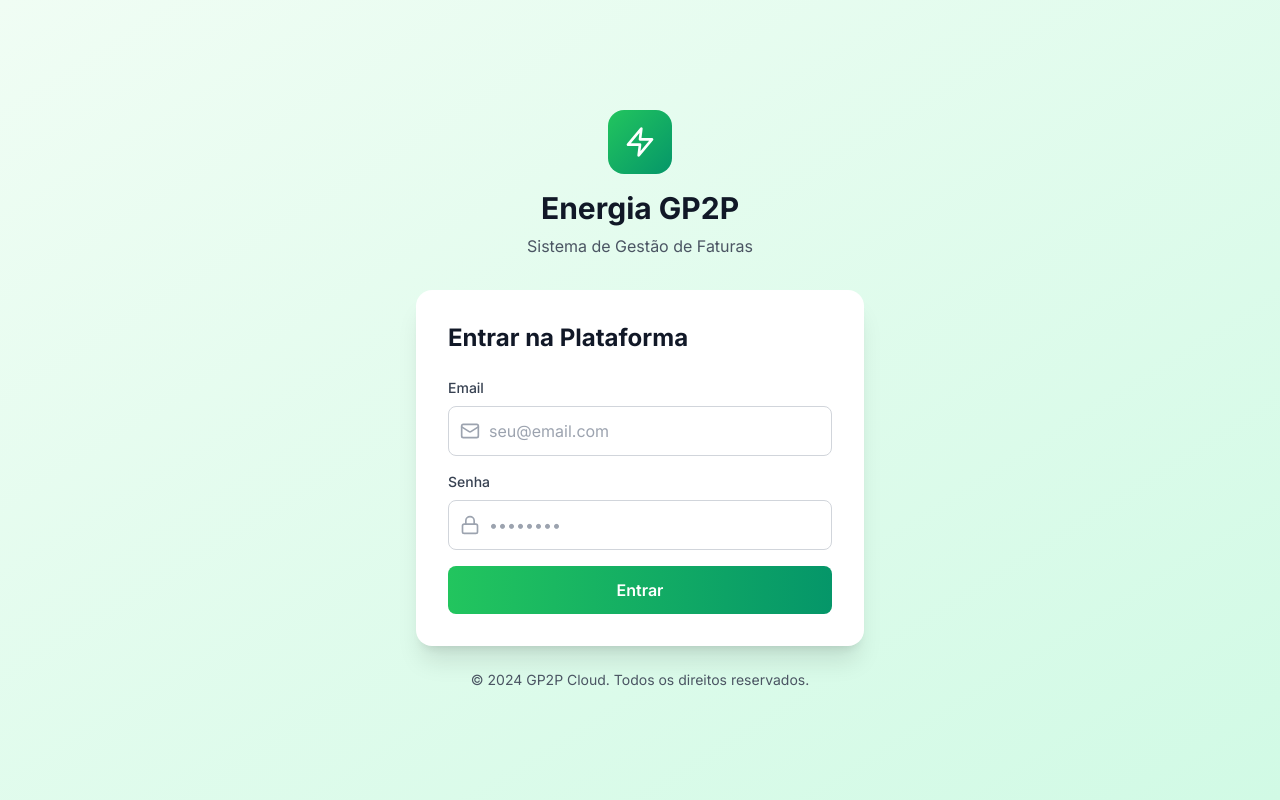
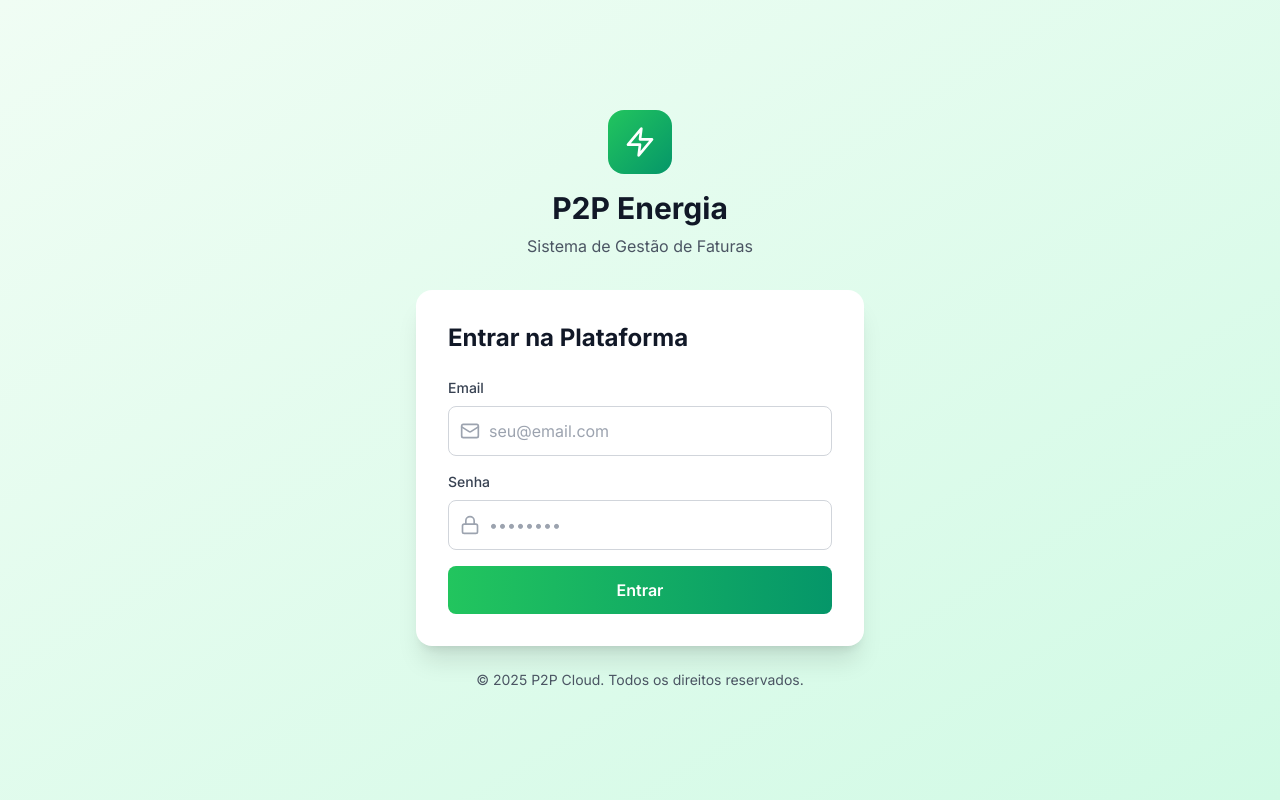
Before and after one commit to kipperpqd/p2p_energia, a Next.js app: page /login in a window 1280 px wide. Built offline with nearby package versions, Linux system fonts and the light colour scheme.

Commit message:
Update page.tsx
Update P2P Energia

```diff
--- a/src/app/login/page.tsx
+++ b/src/app/login/page.tsx
@@ -96,7 +96,7 @@ export default function Login() {
           <div className="inline-flex items-center justify-center w-16 h-16 bg-gradient-to-br from-green-500 to-emerald-600 rounded-2xl mb-4">
             <Zap className="w-8 h-8 text-white" />
           </div>
-          <h1 className="text-3xl font-bold text-gray-900 mb-2">Energia GP2P</h1>
+          <h1 className="text-3xl font-bold text-gray-900 mb-2">P2P Energia</h1>
           <p className="text-gray-600">Sistema de Gestão de Faturas</p>
         </div>
 
@@ -157,7 +157,7 @@ export default function Login() {
         </div>
 
         <p className="text-center text-sm text-gray-600 mt-6">
-          © 2024 GP2P Cloud. Todos os direitos reservados.
+          © 2025 P2P Cloud. Todos os direitos reservados.
         </p>
       </div>
     </div>
```
